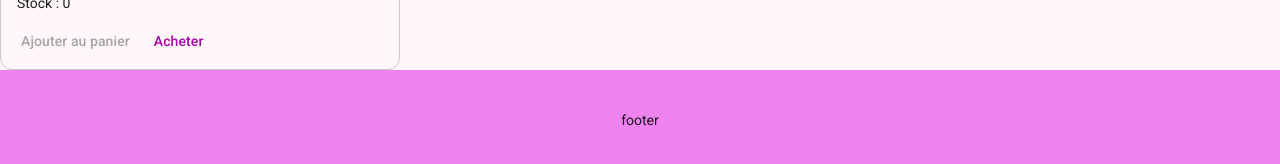
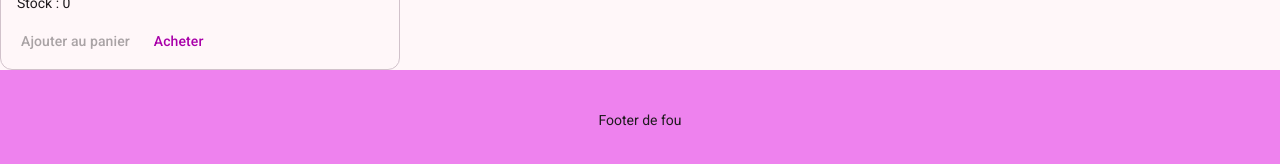
Before and after one commit to Mattocans/projetAngular, an Angular app: page / in a window 1280 px wide. Shown: the part 3541-3705 px from the top of the page. Built offline with nearby package versions, Linux system fonts and the light colour scheme.

Commit message:
test footer

```diff
--- a/src/app/footer/footer.html
+++ b/src/app/footer/footer.html
@@ -1,3 +1,3 @@
 <mat-grid-list cols="1" rowHeight="100px">
-  <mat-grid-tile>footer</mat-grid-tile>
+  <mat-grid-tile>{{ content }}</mat-grid-tile>
 </mat-grid-list>
--- a/src/app/footer/footer.ts
+++ b/src/app/footer/footer.ts
@@ -1,6 +1,5 @@
 import {Component} from '@angular/core';
 import {MatGridListModule} from '@angular/material/grid-list';
-import {Header} from '../header/header';
 
 
 @Component({
@@ -12,4 +11,5 @@ import {Header} from '../header/header';
 })
 
 export class Footer {
+  content: string = "Footer de fou"
 }
```
Also changed, not shown: 1 other file (tests, documents, lock files or other folders).
